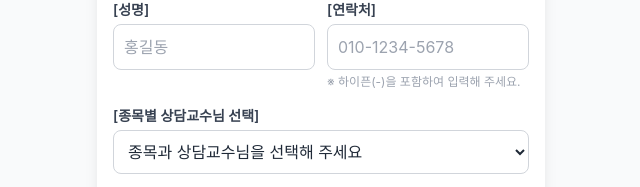
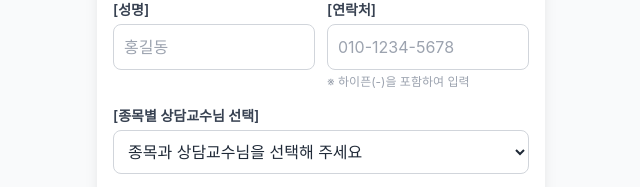
Before and after one commit to namkim3046-debug/2027-kw-ipp, a plain HTML site: page index.html in a window 1280 px wide. Shown: the part 230-417 px from the top of the page, 319-959 px from the left. Drawn offline with nearby package versions, Linux system fonts and the light colour scheme.

```diff
--- a/index.html
+++ b/index.html
@@ -50,7 +50,7 @@
                                    pattern="^01[016789]-\d{3,4}-\d{4}$"
                                    maxlength="13"
                                    class="w-full p-2.5 border border-gray-300 rounded-lg focus:ring-2 focus:ring-blue-500 focus:outline-none">
-                            <p class="text-xs text-gray-400 mt-1">※ 하이픈(-)을 포함하여 입력해 주세요.</p>
+                            <p class="text-xs text-gray-400 mt-1">※ 하이픈(-)을 포함하여 입력</p>
                         </div>
                     </div>
 
```
